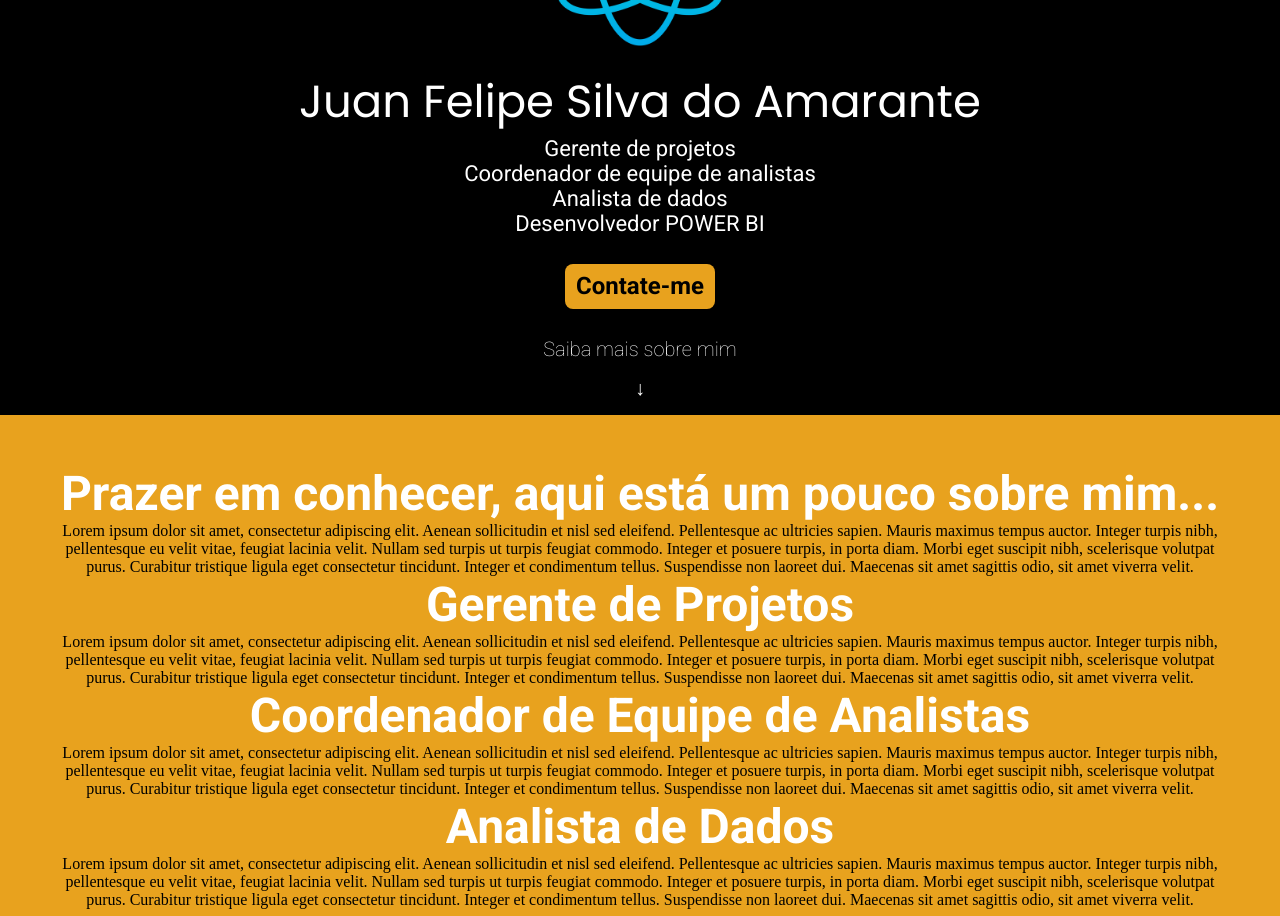
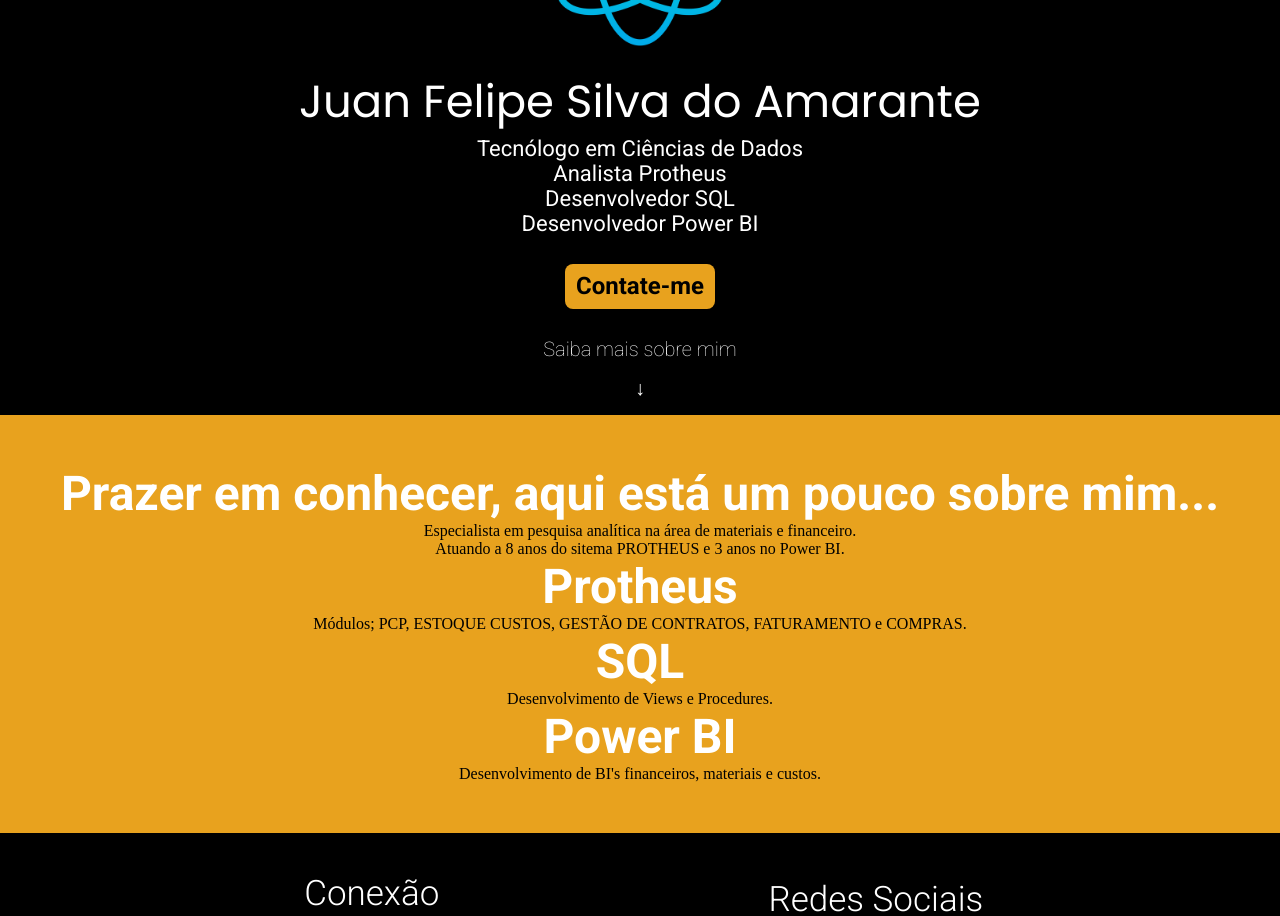
Before and after one commit to leonardonichele/jfsa-web, a React (Create React App) app: page / in a window 1280 px wide. Shown: the part 200-1116 px from the top of the page. Built offline with nearby package versions, Linux system fonts and the light colour scheme; the HTML template or start-up script is replaced by a standard one.

Commit message:
informações atualizadas - 1

```diff
--- a/src/pages/Landing.tsx
+++ b/src/pages/Landing.tsx
@@ -11,13 +11,13 @@
                 <br></br>
                 <h1>Juan Felipe Silva do Amarante</h1>
                 <div className="about">
-                    <h3>Gerente de projetos
+                    <h3>Tecnólogo em Ciências de Dados
                     <br></br>
-                    Coordenador de equipe de analistas
+                    Analista Protheus
                     <br></br>
-                    Analista de dados
+                    Desenvolvedor SQL
                     <br></br>
-                    Desenvolvedor POWER BI</h3>
+                    Desenvolvedor Power BI</h3>
                     <br></br>
                 </div>
                 <a href="mailto:juanamarant@outlook.com">Contate-me</a>
@@ -30,23 +30,22 @@
                 <div id="box">
                     <section id="info">
                         <div className="card">
-                            <p>Lorem ipsum dolor sit amet, consectetur adipiscing elit. Aenean sollicitudin et nisl sed eleifend. Pellentesque ac ultricies sapien. Mauris maximus tempus auctor. Integer turpis nibh, pellentesque eu velit vitae, feugiat lacinia velit. Nullam sed turpis ut turpis feugiat commodo. Integer et posuere turpis, in porta diam. Morbi eget suscipit nibh, scelerisque volutpat purus. Curabitur tristique ligula eget consectetur tincidunt. Integer et condimentum tellus. Suspendisse non laoreet dui. Maecenas sit amet sagittis odio, sit amet viverra velit. </p>
+                            <p>Especialista em pesquisa analítica na área de materiais e financeiro.<br></br>Atuando a 8 anos do sitema PROTHEUS e 3 anos no Power BI. </p>
                         </div>
                         <div className="card">
-                            <h1>Gerente de Projetos</h1>
-                            <p>Lorem ipsum dolor sit amet, consectetur adipiscing elit. Aenean sollicitudin et nisl sed eleifend. Pellentesque ac ultricies sapien. Mauris maximus tempus auctor. Integer turpis nibh, pellentesque eu velit vitae, feugiat lacinia velit. Nullam sed turpis ut turpis feugiat commodo. Integer et posuere turpis, in porta diam. Morbi eget suscipit nibh, scelerisque volutpat purus. Curabitur tristique ligula eget consectetur tincidunt. Integer et condimentum tellus. Suspendisse non laoreet dui. Maecenas sit amet sagittis odio, sit amet viverra velit. </p>
+                            <h1>Protheus</h1>
+                            <p>Módulos; PCP, ESTOQUE CUSTOS, GESTÃO DE CONTRATOS, FATURAMENTO e COMPRAS.</p>
                         </div>
                         <div className="card">
-                            <h1>Coordenador de Equipe de Analistas</h1>
-                            <p>Lorem ipsum dolor sit amet, consectetur adipiscing elit. Aenean sollicitudin et nisl sed eleifend. Pellentesque ac ultricies sapien. Mauris maximus tempus auctor. Integer turpis nibh, pellentesque eu velit vitae, feugiat lacinia velit. Nullam sed turpis ut turpis feugiat commodo. Integer et posuere turpis, in porta diam. Morbi eget suscipit nibh, scelerisque volutpat purus. Curabitur tristique ligula eget consectetur tincidunt. Integer et condimentum tellus. Suspendisse non laoreet dui. Maecenas sit amet sagittis odio, sit amet viverra velit. </p>
+                            <h1>SQL</h1>
+                            <p>Desenvolvimento de Views e Procedures.</p>
                         </div>
                         <div className="card">
-                            <h1>Analista de Dados</h1>
-                            <p>Lorem ipsum dolor sit amet, consectetur adipiscing elit. Aenean sollicitudin et nisl sed eleifend. Pellentesque ac ultricies sapien. Mauris maximus tempus auctor. Integer turpis nibh, pellentesque eu velit vitae, feugiat lacinia velit. Nullam sed turpis ut turpis feugiat commodo. Integer et posuere turpis, in porta diam. Morbi eget suscipit nibh, scelerisque volutpat purus. Curabitur tristique ligula eget consectetur tincidunt. Integer et condimentum tellus. Suspendisse non laoreet dui. Maecenas sit amet sagittis odio, sit amet viverra velit. </p>
+                            <h1>Power BI</h1>
+                            <p>Desenvolvimento de BI's financeiros, materiais e custos.</p>
                         </div>
-                        <div className="card">
-                            <h1>Desenvolvedor Power BI</h1>
-                            <p>Lorem ipsum dolor sit amet, consectetur adipiscing elit. Aenean sollicitudin et nisl sed eleifend. Pellentesque ac ultricies sapien. Mauris maximus tempus auctor. Integer turpis nibh, pellentesque eu velit vitae, feugiat lacinia velit. Nullam sed turpis ut turpis feugiat commodo. Integer et posuere turpis, in porta diam. Morbi eget suscipit nibh, scelerisque volutpat purus. Curabitur tristique ligula eget consectetur tincidunt. Integer et condimentum tellus. Suspendisse non laoreet dui. Maecenas sit amet sagittis odio, sit amet viverra velit. </p>
+                        <div className="tech-card">
+
                         </div>
                     </section>
                 </div>
```
Also changed, not shown: 1 other file (tests, documents, lock files or other folders).
